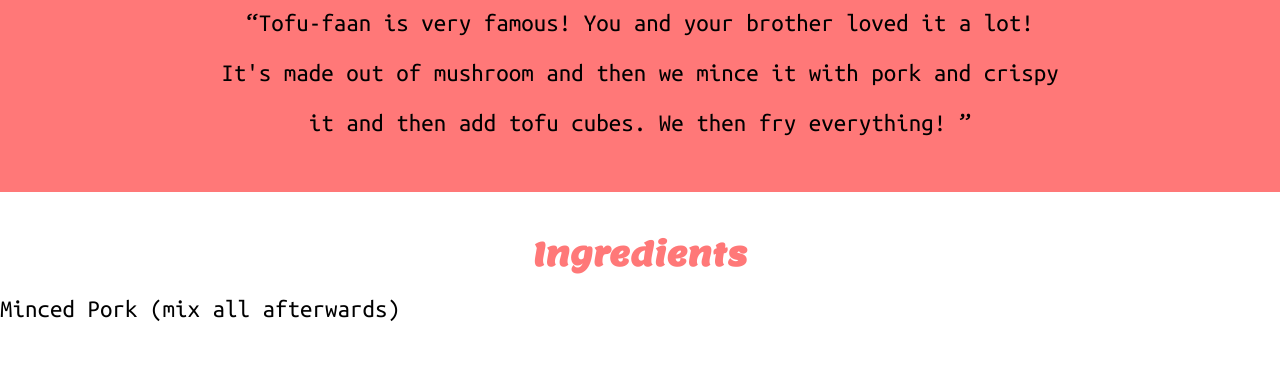
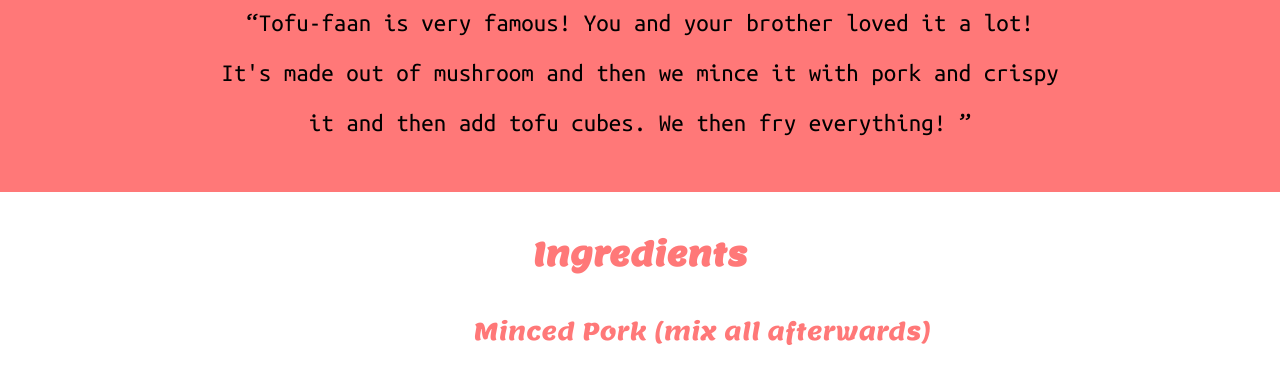
Before and after one commit to bitterx/hakka-cooking-two, a plain HTML site: page hakkaTofu.html in a window 1280 px wide. Shown: the part 493-884 px from the top of the page. Drawn offline with Linux system fonts and the light colour scheme; a web font is replaced by a local one.

Commit message:
Update index.css

```diff
--- a/CSS/index.css
+++ b/CSS/index.css
@@ -151,9 +151,17 @@ color:#ff7878;
   color:#FFBE16;
 }
 
-.tofuColour{
+.sub-heading-three{
+  text-align: left;
+  margin-top:2em ;
+  margin-left: 37%;
+
+  font-family: 'lemon';
+  font-size: 24px;
   color:#ff7878
 }
+
+
 
 .food-link{
 
```
